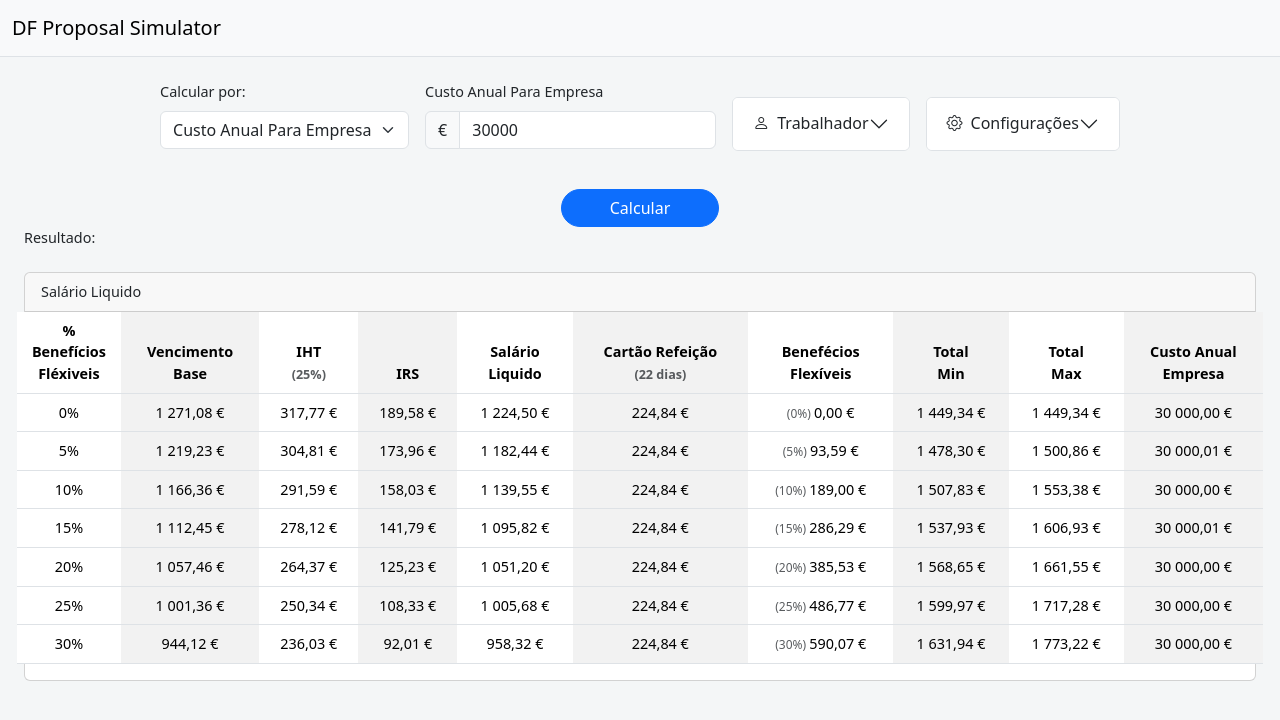
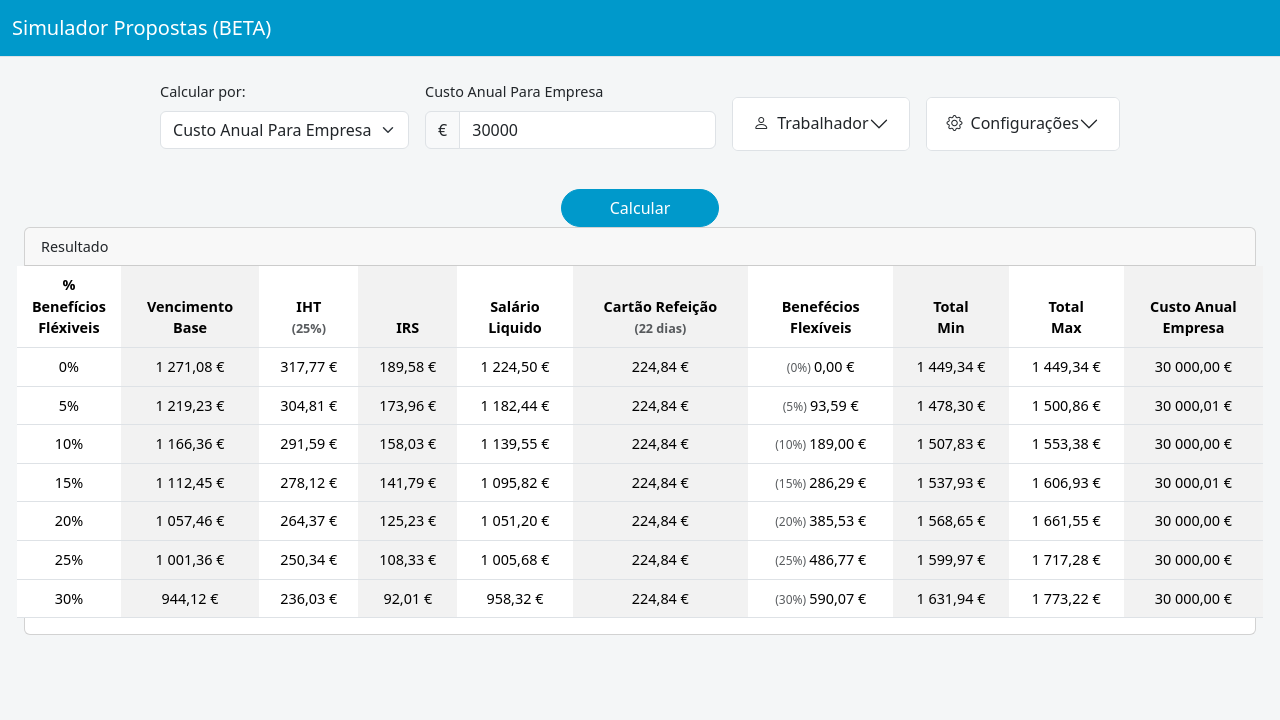
Before and after one commit to AndrePinheir0/salary-simulator, an Angular app: page / in a window 1280 px wide. Both pictures are taken after a click on the button "Calcular". Shown: the top 720 px of the page. Built offline with nearby package versions, Linux system fonts and the light colour scheme.

Commit message:
enhance colors

```diff
--- a/src/app/navbar/navbar.component.html
+++ b/src/app/navbar/navbar.component.html
@@ -1,6 +1,6 @@
 <nav class="navbar navbar-expand-lg bg-body-tertiary border-bottom">
   <div class="container-fluid">
-    <a class="navbar-brand" href="#">DF Proposal Simulator</a>
+    <a class="navbar-brand" href="#">Simulador Propostas (BETA)</a>
     <button class="navbar-toggler" type="button" data-bs-toggle="collapse" data-bs-target="#navbarNav" aria-controls="navbarNav" aria-expanded="false" aria-label="Toggle navigation">
       <span class="navbar-toggler-icon"></span>
     </button>
--- a/src/app/navbar/navbar.component.scss
+++ b/src/app/navbar/navbar.component.scss
@@ -0,0 +1,6 @@
+nav {
+    background-color: #0099cb !important;
+    a {
+        color: white !important;
+    }
+}
--- a/src/app/simulator/simulator.component.html
+++ b/src/app/simulator/simulator.component.html
@@ -279,7 +279,6 @@
 	@if (liquidSalarySimulations.length > 0 && !isLoading) {
 
       <div class="d-flex flex-column gap-4">
-        Resultado:
         <div class="card" [hidden]="true">
           <div class="card-header">Custo para a Empresa</div>
           <div class="card-body py-0 px-3">
@@ -330,7 +329,7 @@
         </div>
 
         <div class="card">
-          <div class="card-header">Salário Liquido</div>
+          <div class="card-header">Resultado</div>
           <div class="card-body py-0 px-1">
             <div class="row">
               <table class="table table-striped-columns table-responsive">
@@ -381,7 +380,7 @@
                       Salário <br>Liquido
 
                     </th>
-                    <th scope="col col-1">
+                    <th scope="col">
                       Cartão Refeição<br> <small class="text-muted">(22 dias)</small>
 
                     </th>
--- a/src/styles.scss
+++ b/src/styles.scss
@@ -20,3 +20,8 @@ body {
 .font-size-2xs {
     font-size: 0.5rem;
 }
+
+.btn-primary {
+    background-color: #0099cb !important;
+    border-color: #0099cb !important;
+}
```
